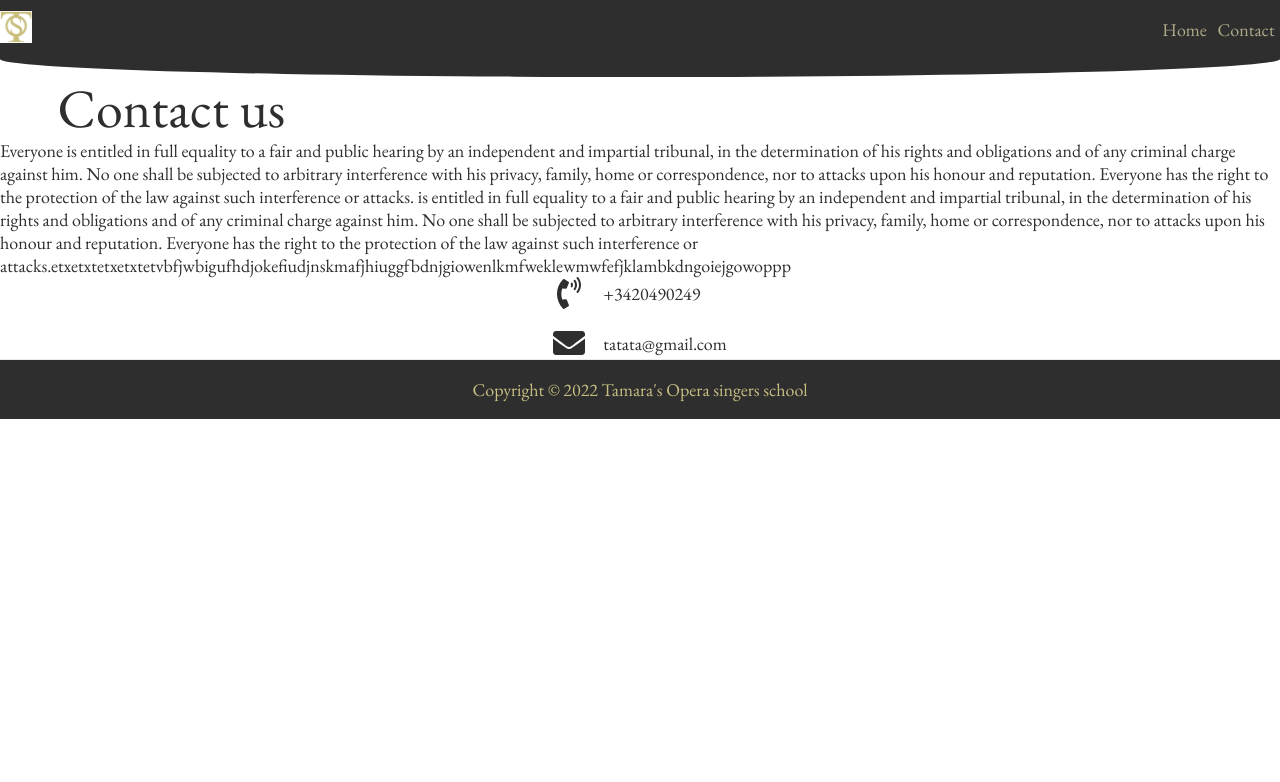
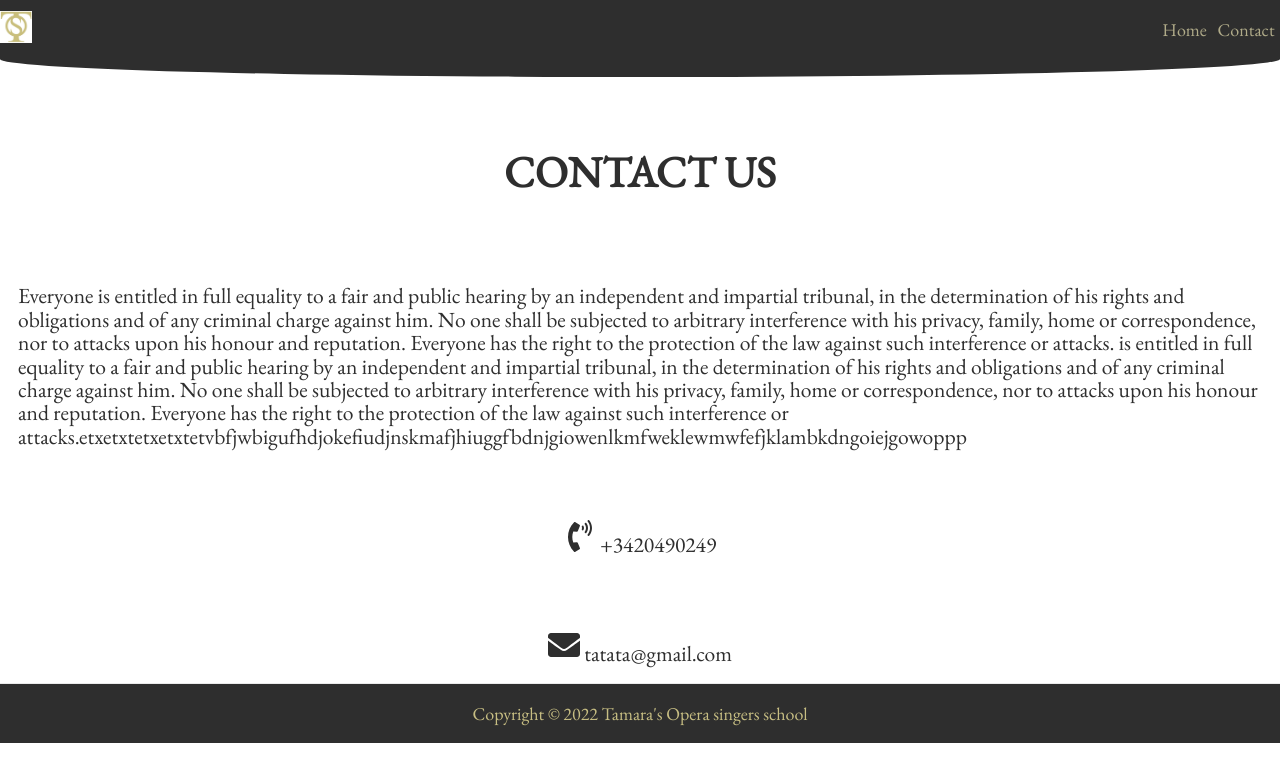
Before and after one commit to kriskarpenko/TOSS, a Next.js app: page /contact in a window 1280 px wide. Shown: the top 782 px of the page. Built offline with nearby package versions, Linux system fonts and the light colour scheme.

Commit message:
fix: mainpage, section component, mobileversion add: Map

```diff
--- /dev/null
+++ b/components/Map/index.js
@@ -0,0 +1,3 @@
+import Map from "./Map";
+
+export { Map as default, Map };
--- a/components/Section/Section.js
+++ b/components/Section/Section.js
@@ -1,45 +1,35 @@
 import useMobile from "../../utils/useMobile";
 import styles from "./Section.module.css";
+import Image from "next/image";
 
-const Section = ({ children, pictureAfterText = false, picture, text }) => {
+const SectionMobile = ({ pictureSrc, text, children }) => {
   return (
-    <div className={styles.section}>
-      {pictureAfterText ? null : picture}
-      {text || children}
-      {pictureAfterText ? picture : null}
+    <div className={styles.wrapper}>
+      {pictureSrc && <img className={styles.pictureMobile} src={pictureSrc} />}
+      <div className={styles.text}>{text || children}</div>
     </div>
   );
 };
 
-const Section2 = ({
-  children,
-  pictureAfterText = false,
-  picture,
-  text,
-  isMobile = false,
-}) => {
-  const mobile = useMobile(isMobile);
+const SectionDesktop = ({ pictureSrc, pictureAfterText, text, children }) => {
   return (
-    <div className={mobile ? styles.sectionMobile : styles.sectionDesktop}>
-      {isMobile && mobile}
-      <p
-        className={pictureAfterText ? styles.sectionLeft : styles.sectionRight}
-      ></p>
-      {picture}
-      {text || children}
+    <div
+      className={
+        { pictureAfterText } ? styles.pictureAfterText : styles.wrapper
+      }
+    >
+      {pictureSrc && <img src={pictureSrc} className={styles.picture} />}
+      <div className={styles.text}>{text || children}</div>
     </div>
   );
 };
 
-const Section3 = ({ children, pictureAfterText = false, picture, text }) => {
-  return (
-    <p
-      className={styles.section}
-      style={pictureAfterText ? { flexDirection: "row-reverse" } : undefined}
-    >
-      {picture}
-      {text || children}
-    </p>
+const Section = (props) => {
+  const isMobile = useMobile();
+  return isMobile ? (
+    <SectionMobile {...props} />
+  ) : (
+    <SectionDesktop {...props} />
   );
 };
 
--- a/components/Section/Section.module.css
+++ b/components/Section/Section.module.css
@@ -1,39 +1,49 @@
-.section,
-.sectionRight,
-.sectionMobile,
-.sectionDesktop {
-  position: relative;
-  display: flex;
-  flex-direction: row;
-  gap: 1rem;
-  align-items: center;
-  width: fit-content;
-}
-
-.sectionLeft {
-  position: relative;
-  display: flex;
-  flex-direction: row-reverse;
-  gap: 1rem;
-  align-items: center;
-  width: fit-content;
-}
-
-.sectionMobile {
-  display: flex;
-  flex-direction: column;
-  gap: 1rem;
-  align-items: center;
-}
-.sectionMobile img {
-  min-width: 300px;
-  width: 40%;
-}
-
-.sectionDesktop {
+.wrapper,
+.pictureAfterText {
   display: flex;
   align-items: center;
   gap: 1rem;
-  margin: 0 8rem;
+  margin: 2rem 0 0 0;
+  justify-content: center;
+}
+
+.pictureAfterText {
+  flex-direction: row-reverse;
+}
+
+.picture {
+  min-height: 400px;
+  min-width: 400px;
   max-width: 1000px;
+  max-height: 700px;
 }
+
+.pictureMobile {
+  min-height: 100px;
+  min-width: 100px;
+  max-width: 320px;
+  max-height: 320px;
+  object-fit: contain;
+  position: relative;
+}
+
+.text {
+  font-size: 1.2rem;
+  line-height: 1.3rem;
+  margin: 1rem;
+  text-align: left;
+  overflow-wrap: anywhere;
+}
+
+@media only screen and (max-width: 600px) {
+  .wrapper {
+    flex-direction: column;
+  }
+}
+
+@media only screen and (min-width: 601px) {
+  .wrapper,
+  .pictureAfterText {
+    flex-direction: row;
+  }
+}
--- a/pages/contact.js
+++ b/pages/contact.js
@@ -7,7 +7,7 @@ const ContactPage = () => {
   const isMobile = useMobile();
   return (
     <div>
-      <div
+      {/* <div
         style={
           !isMobile
             ? {
@@ -20,25 +20,27 @@ const ContactPage = () => {
                 fontSize: "3.5rem",
               }
         }
-      >
-        <Section text="Contact us" />
-      </div>
+      > */}
+      <Section>
+        <h1>Contact us</h1>
+      </Section>
+      {/* </div> */}
       <Section text="Everyone is entitled in full equality to a fair and public hearing by an independent and impartial tribunal, in the determination of his rights and obligations and of any criminal charge against him. No one shall be subjected to arbitrary interference with his privacy, family, home or correspondence, nor to attacks upon his honour and reputation. Everyone has the right to the protection of the law against such interference or attacks. is entitled in full equality to a fair and public hearing by an independent and impartial tribunal, in the determination of his rights and obligations and of any criminal charge against him. No one shall be subjected to arbitrary interference with his privacy, family, home or correspondence, nor to attacks upon his honour and reputation. Everyone has the right to the protection of the law against such interference or attacks.etxetxtetxetxtetvbfjwbigufhdjokefiudjnskmafjhiuggfbdnjgiowenlkmfweklewmwfefjklambkdngoiejgowoppp" />
-      <div
+      {/* <div
         style={{
           display: "flex",
           justifySelf: "center",
           gap: "1rem",
           flexDirection: "column",
         }}
-      >
+      > */}
       <Section>
         <AppIcon name="Contact" size={32} /> +3420490249 <br />
       </Section>
       <Section>
         <AppIcon name="email" size={32} /> tatata@gmail.com
       </Section>
-      </div>
+      {/* </div> */}
     </div>
   );
 };
--- a/styles/globals.css
+++ b/styles/globals.css
@@ -70,6 +70,11 @@ button {
   background-color: #939393;
 }
 
+h1,
+h2 {
+  text-transform: uppercase;
+}
+
 /* img:hover {
   transform: scale(1.2);
   cursor: pointer;
```
Also changed, not shown: components/Map/Map.js (added, +19 -0 lines), pages/index.js (+30 -108 lines), pages/portfolio.js (added, +17 -0 lines), styles/Home.module.css (+0 -7 lines). Lines whose indentation alone changed are shown as unchanged.
